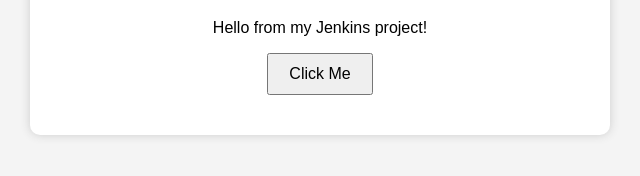
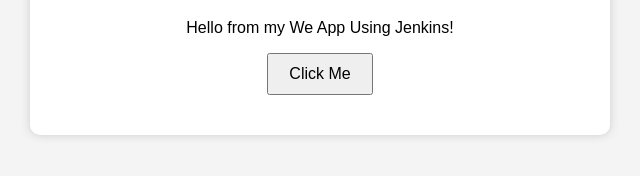
Before and after one commit to VrushaliDudhaneJob/Jenkinsfiledemorepo, a plain HTML site: page index.html in a window 1280 px wide. Shown: the part 238-414 px from the top of the page, 320-960 px from the left. Drawn offline with Linux system fonts and the light colour scheme.

Commit message:
Update message in index.html for clarity

```diff
--- a/index.html
+++ b/index.html
@@ -10,7 +10,7 @@
 
     <div class="container">
         <h1>My Web App Jenkins CI/CD Demo</h1>
-        <p id="message">Hello from my Jenkins project!</p>
+        <p id="message">Hello from my We App Using Jenkins!</p>
 
         <button onclick="changeMessage()">Click Me</button>
     </div>
```
